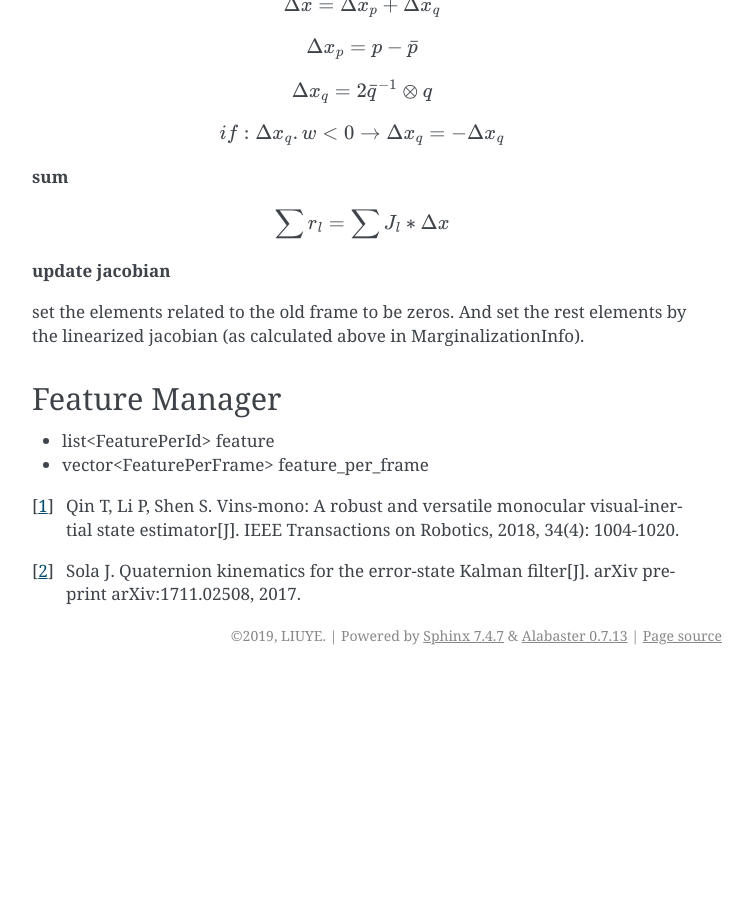
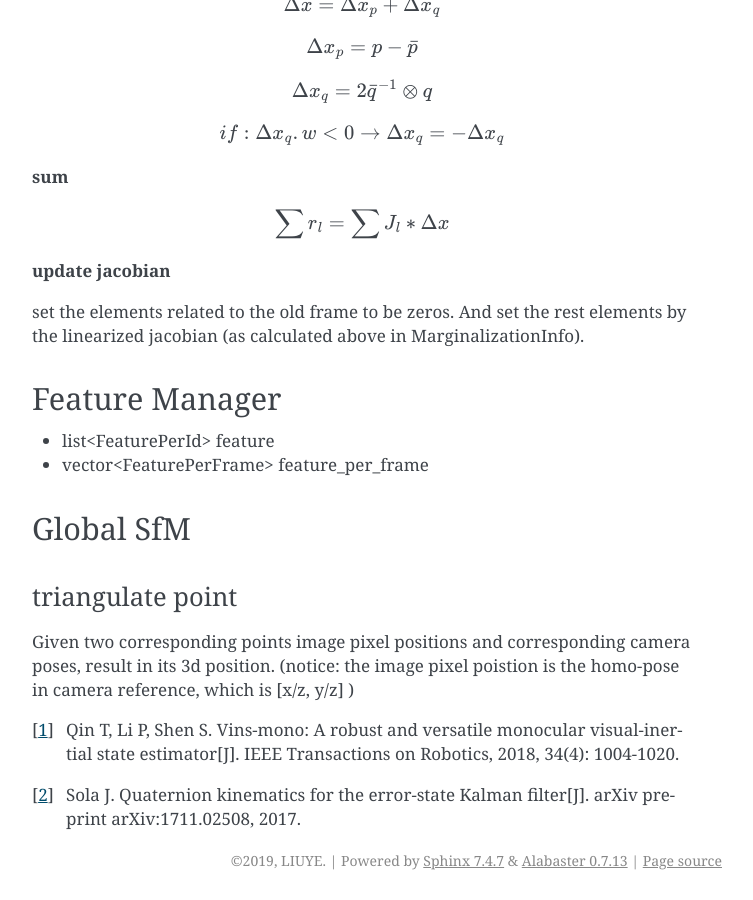
Before and after one commit to gggliuye/VIO, a Sphinx documentation site: the page built from docs/deepblue/LM.rst, in a window 1280 px wide and 900 px high, scrolled down 9048 px. Shown: the whole window, without its empty margins (388-1141 px from the left). Built offline with Sphinx 7.4.7, drawn with Linux system fonts in a browser that asks for light colours; before the commit the page ends 9723 px from its top, so only the background shows below that; some of the changed text lies outside the part shown.

Commit message:
Update LM.rst

```diff
--- a/docs/deepblue/LM.rst
+++ b/docs/deepblue/LM.rst
@@ -413,12 +413,22 @@ It is derivated from ceres::CostFunction. The **Evaluate** function is redefined
 
 set the elements related to the old frame to be zeros. And set the rest elements by the linearized jacobian (as calculated above in MarginalizationInfo).
 
-
 Feature Manager
 ---------------------
 * list<FeaturePerId> feature
 * vector<FeaturePerFrame> feature_per_frame
 
+Global SfM
+-----------------------
+
+
+triangulate point
+~~~~~~~~~~~~~~~~
+
+Given two corresponding points image pixel positions and corresponding camera poses, result in its 3d position. (notice: the image pixel poistion is the homo-pose in camera reference, which is [x/z, y/z] )
+
+
+
 
 .. [#] Qin T, Li P, Shen S. Vins-mono: A robust and versatile monocular visual-inertial state estimator[J]. IEEE Transactions on Robotics, 2018, 34(4): 1004-1020.
 .. [#] Sola J. Quaternion kinematics for the error-state Kalman filter[J]. arXiv preprint arXiv:1711.02508, 2017.
```
